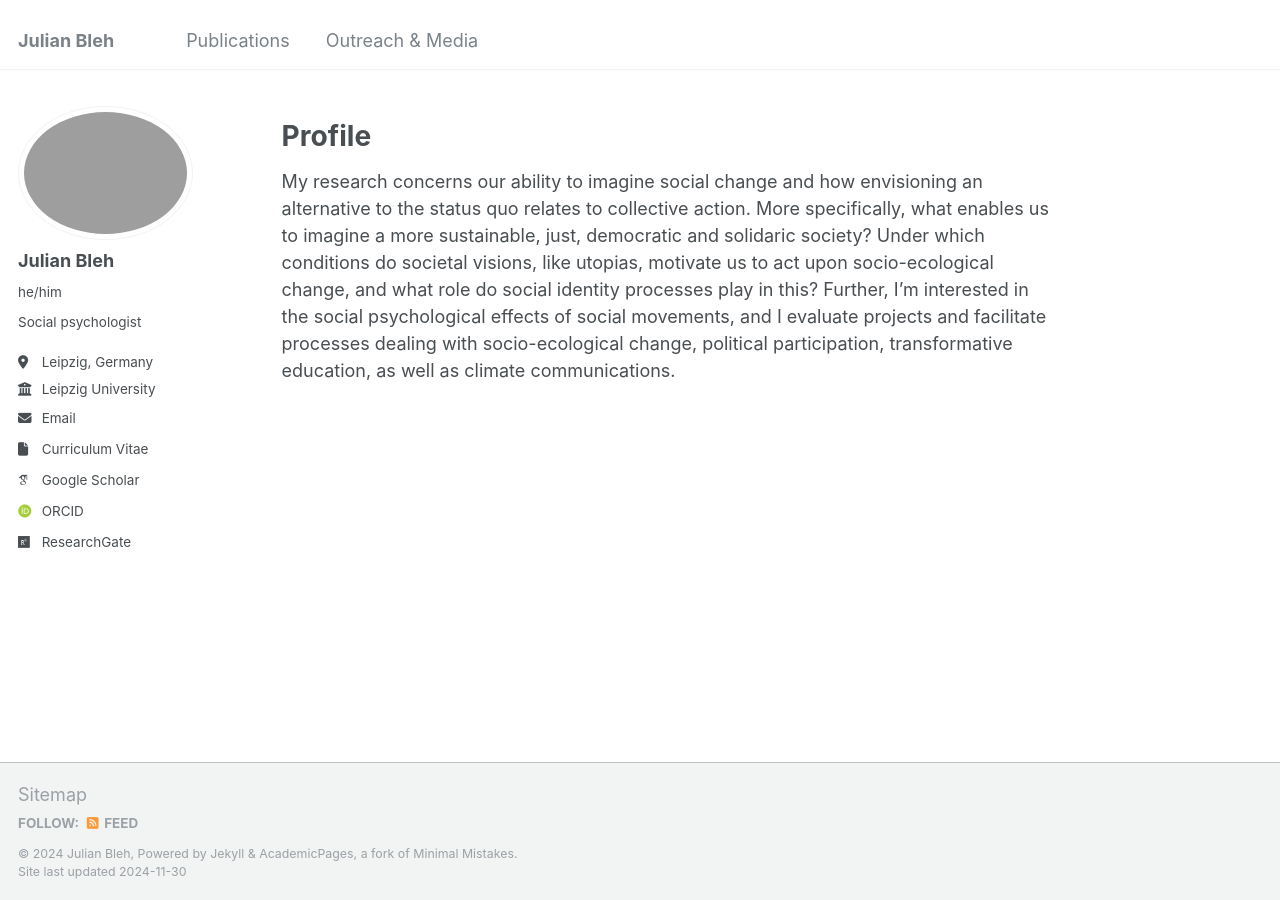
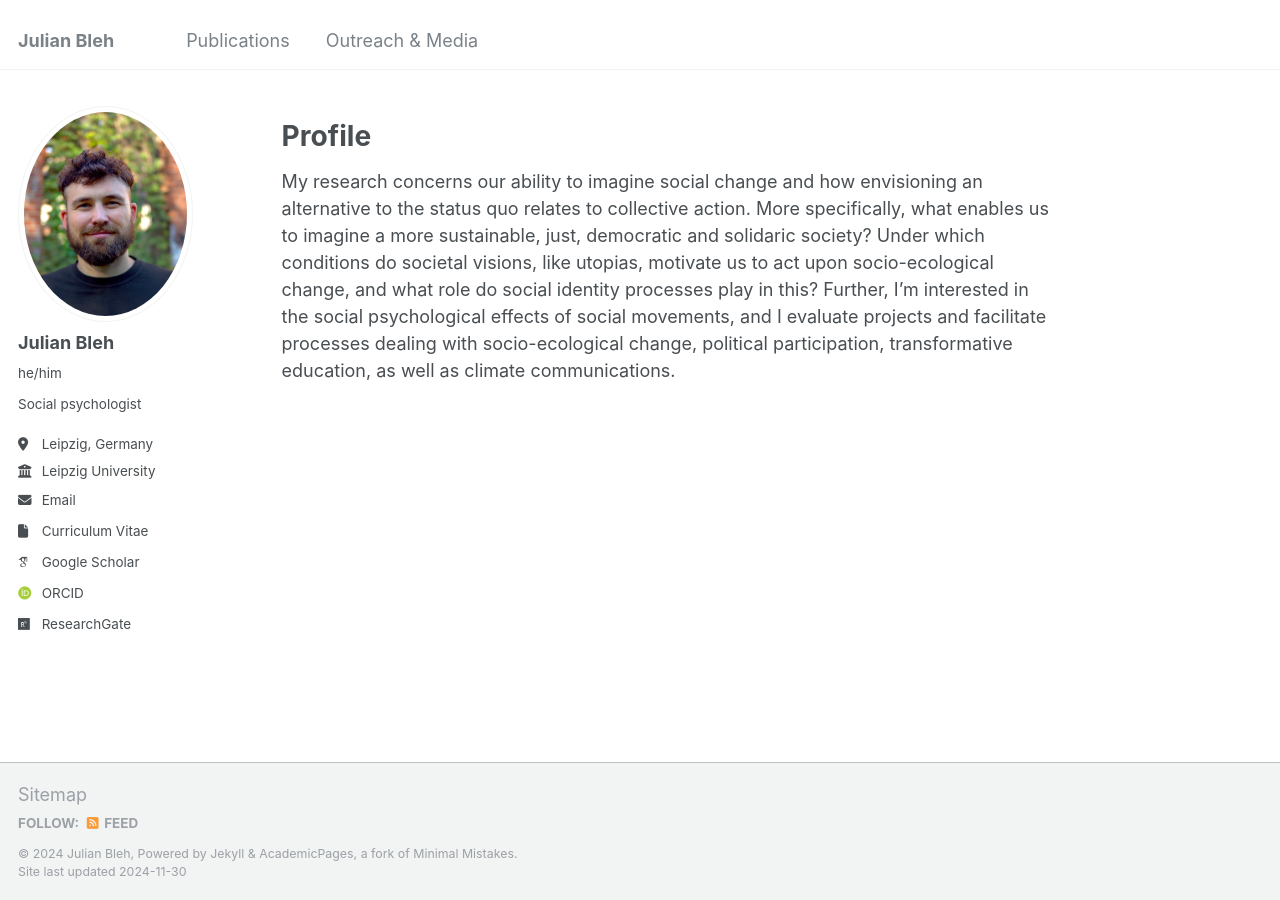
Before and after one commit to JulianBleh/JulianBleh1.github.io, a Jekyll site: the page built from _pages/about.md, in a window 1280 px wide. Built offline with Jekyll 4.4.1, drawn with Linux system fonts in a browser that asks for light colours; some web fonts are replaced.

Commit message:
Update _config.yml

```diff
--- a/_config.yml
+++ b/_config.yml
@@ -21,7 +21,7 @@ repository               : "academicpages/academicpages.github.io"
 #               Additional customization can be done by editing /_includes/author-profile.html
 author:
   # Biographic information
-  avatar           : "Foto2_Julian_Bleh_2022_bright_under1mb.jpg"
+  avatar           : "Foto2_Julian_Bleh_2022_bright_small.jpg"
   name             : "Julian Bleh"
   pronouns         : "he/him"
   bio              : "Social psychologist"
```
